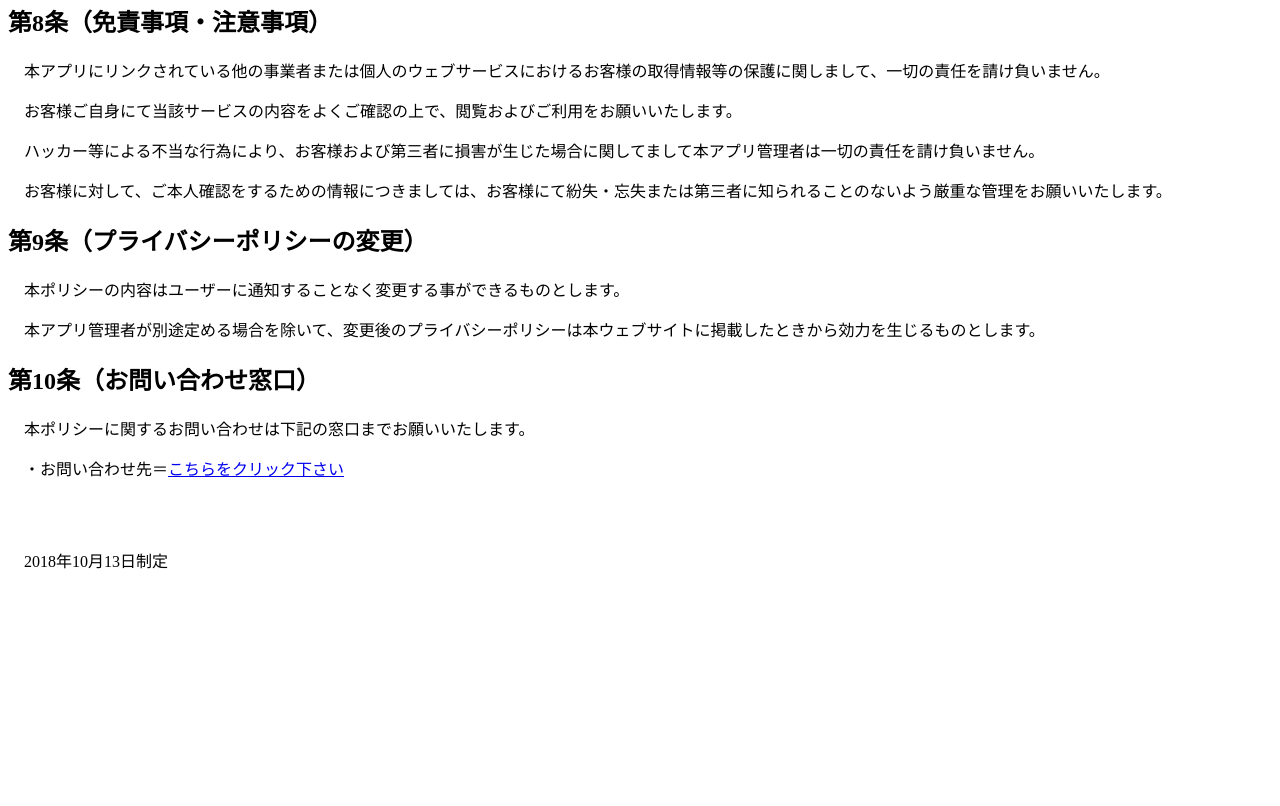
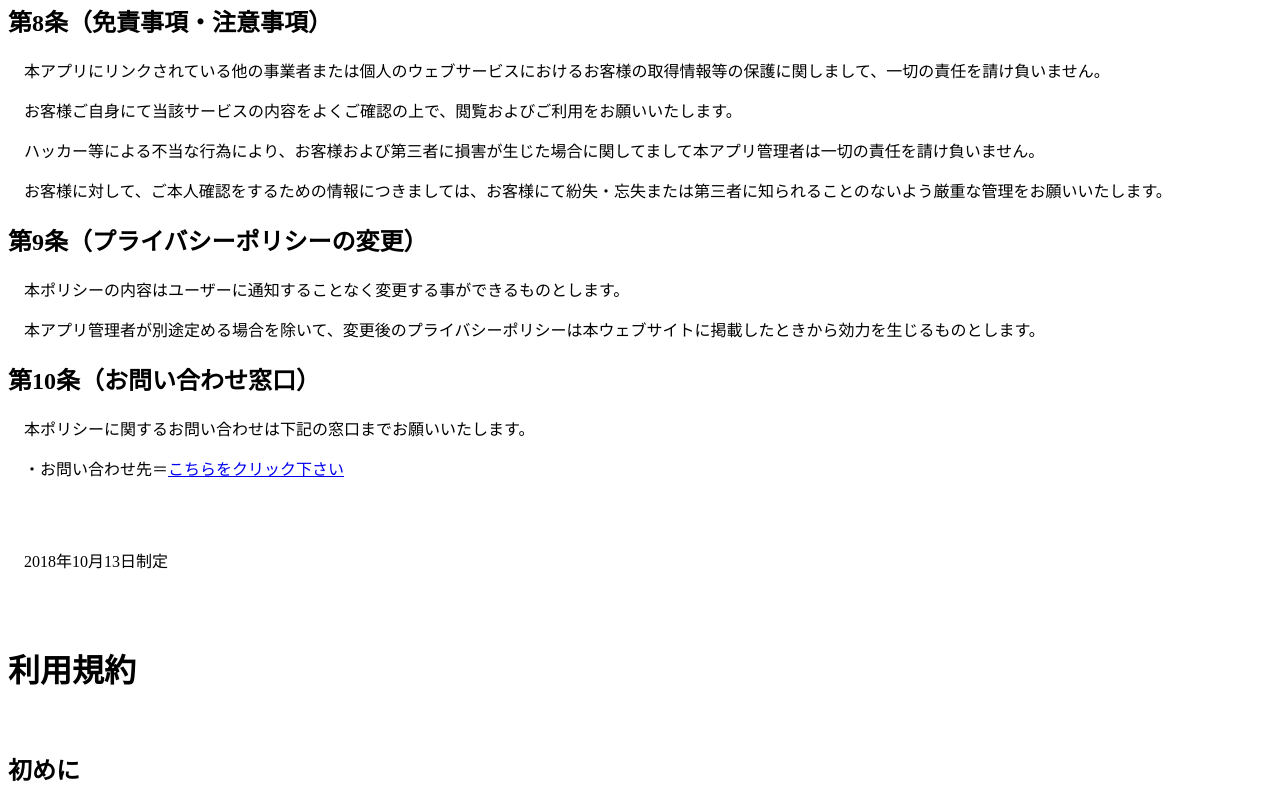
Before and after one commit to chan-sho/chan-sho.github.io, a plain HTML site: page index.html in a window 1280 px wide. Shown: the part 2594-3400 px from the top of the page. Before the commit the page ends 3182 px from the top, so only its background shows below. Drawn offline with Linux system fonts and the light colour scheme.

Commit message:
Update index.html
10/17 1st

```diff
--- a/index.html
+++ b/index.html
@@ -2,7 +2,7 @@
 <html lang="ja">
   <head>
     <meta charset="UTF-8">
-    <title>プライバシーポリシー</title>
+    <title>プライバシーポリシー　＆　利用規約</title>
   </head>
   <body>
     <h1>プライバシーポリシー</h1>
@@ -91,5 +91,10 @@
     <br>
     <br>
     <p>　2018年10月13日制定</p>
+    <br>
+    <br>
+    <h1>利用規約</h1>
+    <br>
+    <h2>初めに</h2>
   </body>
 </html>
```
